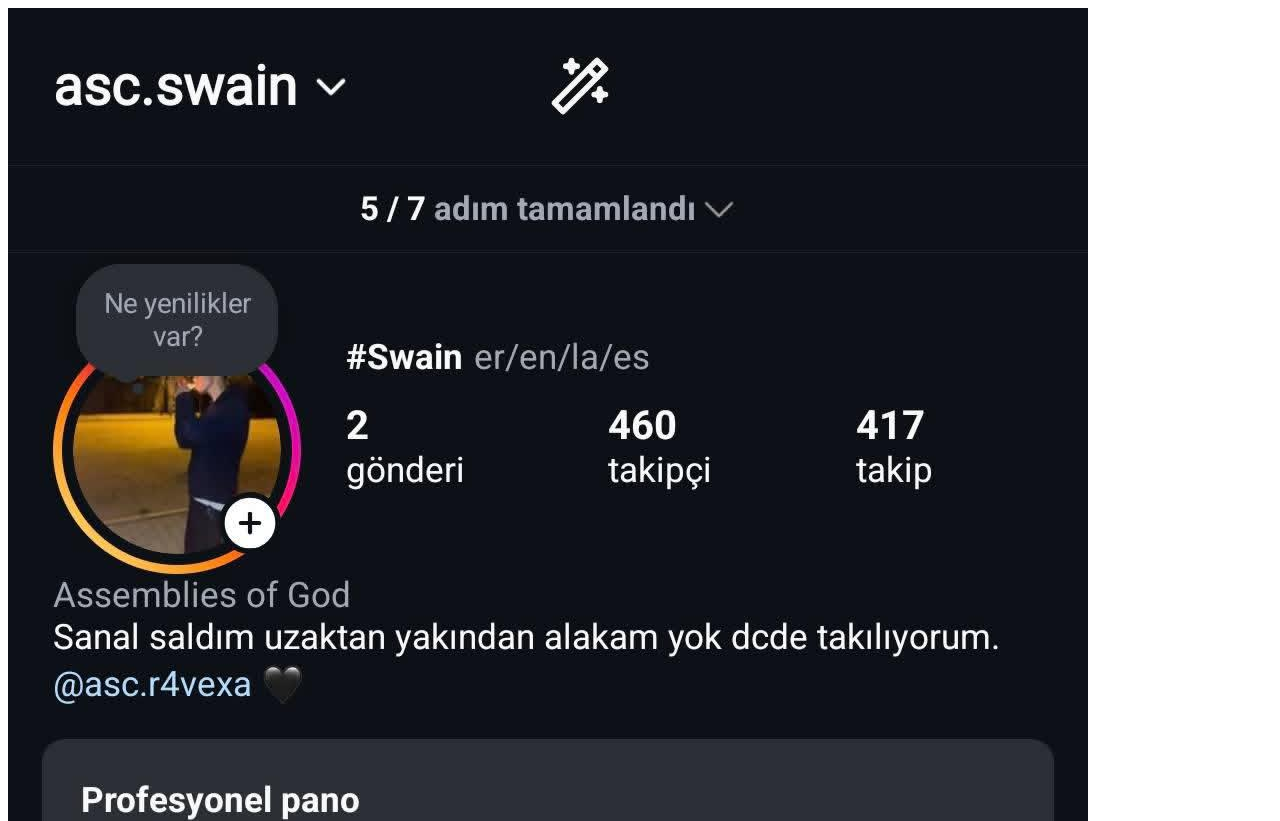
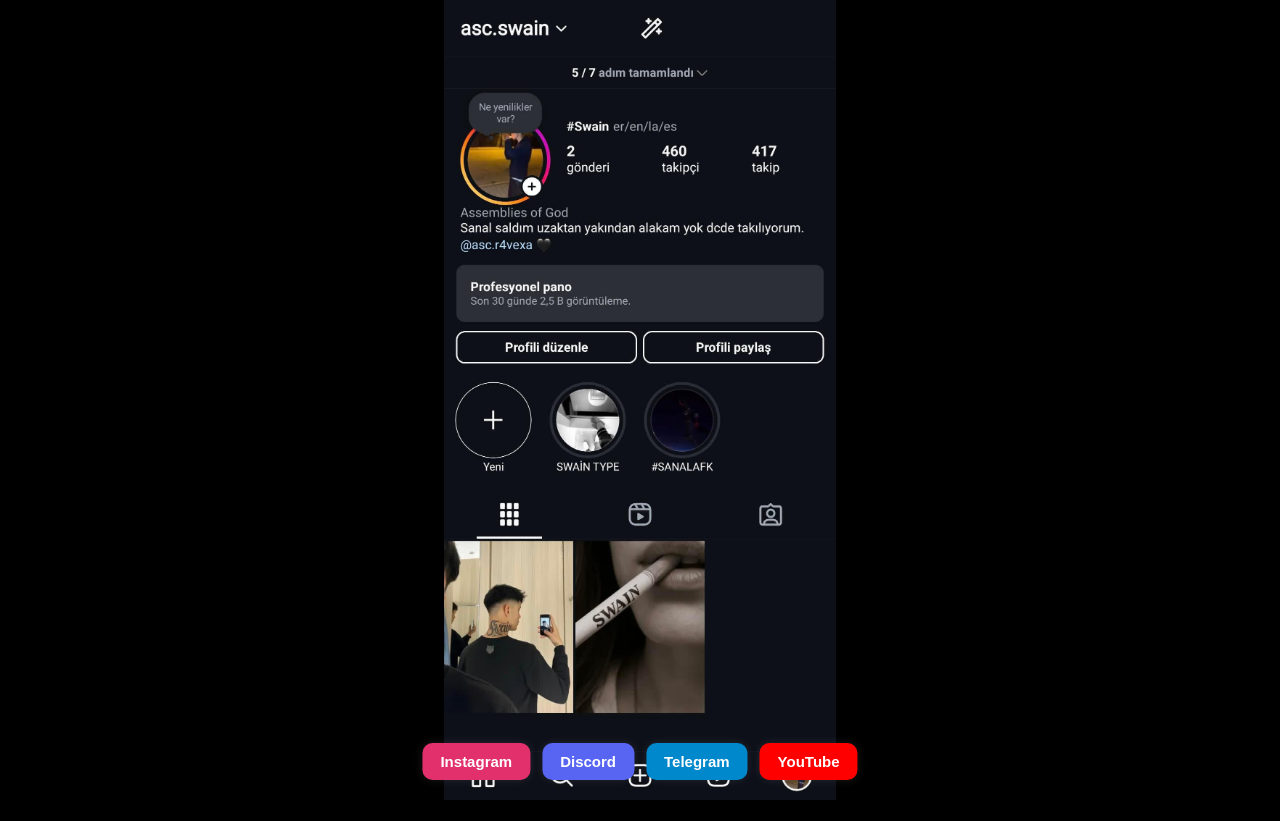
Before and after one commit to SwainGeldi/Swain, a plain HTML site: page index.html in a window 1280 px wide. Shown: the top 821 px of the page. After the commit the page ends 800 px from the top, so only its background shows below. Drawn offline with Linux system fonts and the light colour scheme.

Commit message:
Update index.html

```diff
--- a/index.html
+++ b/index.html
@@ -1,40 +1,97 @@
 <!DOCTYPE html>
 <html lang="tr">
 <head>
-  <meta charset="UTF-8">
-  <meta name="viewport" content="width=device-width, initial-scale=1">
-  <title>Swain - Since 2017</title>
-  <link rel="stylesheet" href="style.css">
+  <meta charset="UTF-8" />
+  <meta name="viewport" content="width=device-width, initial-scale=1.0"/>
+  <title>Swain</title>
+  <style>
+    * {
+      margin: 0;
+      padding: 0;
+      box-sizing: border-box;
+    }
+    body {
+      background-color: black;
+      height: 100vh;
+      overflow: hidden;
+      font-family: Arial, sans-serif;
+      position: relative;
+    }
+
+    .slide {
+      position: absolute;
+      width: 100%;
+      height: 100%;
+      opacity: 0;
+      transition: opacity 1.2s ease-in-out;
+      object-fit: contain;
+    }
+
+    .slide.active {
+      opacity: 1;
+      z-index: 1;
+    }
+
+    .links {
+      position: absolute;
+      bottom: 20px;
+      left: 50%;
+      transform: translateX(-50%);
+      display: flex;
+      gap: 12px;
+      z-index: 2;
+      flex-wrap: wrap;
+      justify-content: center;
+    }
+
+    .link-btn {
+      padding: 10px 18px;
+      border-radius: 10px;
+      font-weight: bold;
+      color: white;
+      text-decoration: none;
+      font-size: 15px;
+      box-shadow: 0 0 10px rgba(255,255,255,0.1);
+      transition: all 0.3s;
+    }
+
+    .link-btn:hover {
+      filter: brightness(1.2);
+      transform: scale(1.05);
+    }
+
+    .instagram { background-color: #E1306C; }   /* pembemsi kırmızı */
+    .discord   { background-color: #5865F2; }   /* lacivert */
+    .telegram  { background-color: #0088cc; }   /* mavi */
+    .youtube   { background-color: #FF0000; }   /* kırmızı */
+  </style>
 </head>
 <body>
 
-  <div id="sahne-gosterici">
-    <img src="images/sahne1.png" alt="Swain Since 2017">
-  </div>
+  <!-- Slayt görseller -->
+  <img src="images/sahne1.png" class="slide active" />
+  <img src="images/instagram.png" class="slide" />
+  <img src="images/discord.png" class="slide" />
+  <img src="images/telegram.png" class="slide" />
+  <img src="images/slogan.png" class="slide" />
 
-  <div class="alt-linkler">
-    <a href="https://www.instagram.com/asc.swain?igsh=a3Q2aTU4c21jZGdv" target="_blank">Instagram</a>
-    <a href="https://discord.gg/qEZ69cMf" target="_blank">Discord</a>
-    <a href="https://t.me/katleder" target="_blank">Telegram</a>
-    <a href="https://youtube.com/@swainefsanesi?si=NHkfmjO3bCeQqRuZ" target="_blank">YouTube</a>
+  <!-- Sosyal medya linkleri -->
+  <div class="links">
+    <a href="https://www.instagram.com/asc.swain?igsh=a3Q2aTU4c21jZGdv" target="_blank" class="link-btn instagram">Instagram</a>
+    <a href="https://discord.gg/qEZ69cMf" target="_blank" class="link-btn discord">Discord</a>
+    <a href="https://t.me/katleder" target="_blank" class="link-btn telegram">Telegram</a>
+    <a href="https://youtube.com/@swainefsanesi?si=NHkfmjO3bCeQqRuZ" target="_blank" class="link-btn youtube">YouTube</a>
   </div>
 
   <script>
-    const sahneler = [
-      "images/sahne1.png",     // Swain - Since 2017 yazısı
-      "images/instagram.png",  // Instagram görseli
-      "images/discord.png",    // Discord görseli
-      "images/telegram.png",   // Telegram görseli
-      "images/slogan.png"      // Tanıtım banner'ı
-    ];
-
-    let index = 0;
-    const gosterici = document.getElementById("sahne-gosterici");
+    const slides = document.querySelectorAll('.slide');
+    let current = 0;
 
     setInterval(() => {
-      index = (index + 1) % sahneler.length;
-      gosterici.querySelector("img").src = sahneler[index];
-    }, 4000); // 4 saniyede bir sahne değişir
+      slides[current].classList.remove('active');
+      current = (current + 1) % slides.length;
+      slides[current].classList.add('active');
+    }, 3000); // her 3 saniyede geçiş
   </script>
 
 </body>
```
